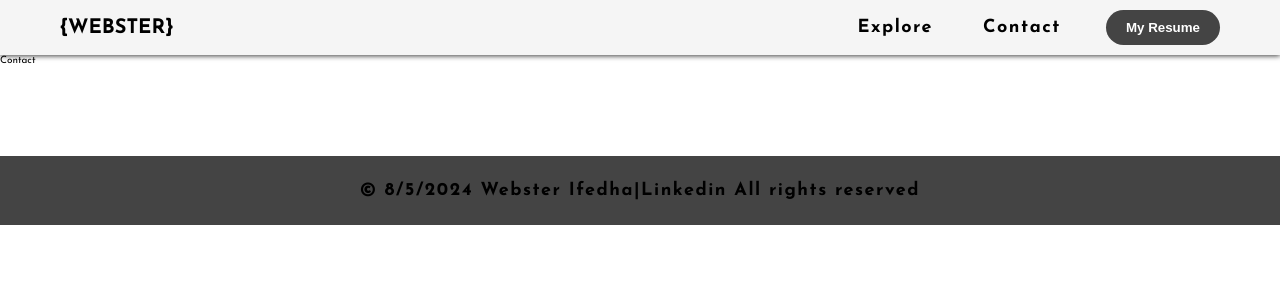
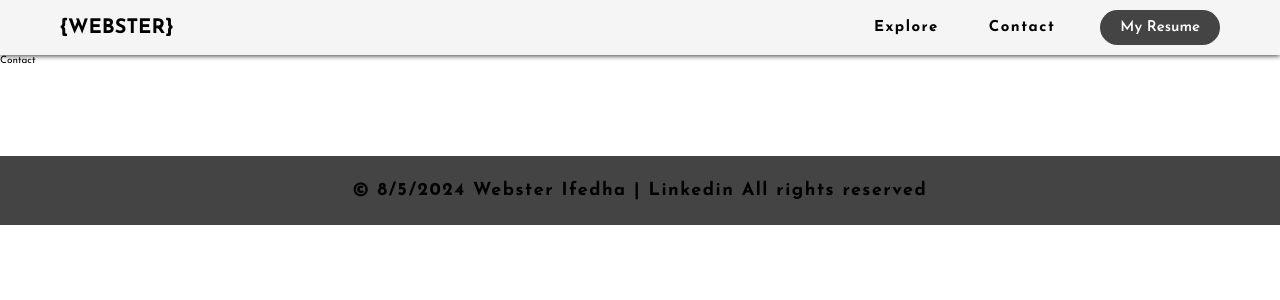
Before and after one commit to WeBstwr/webster_portfolio, a React (Vite) app: page /contact in a window 1280 px wide. Shown: the top 300 px of the page. Built offline with nearby package versions, Linux system fonts and the light colour scheme.

Commit message:
add my resume
I have added my resume and it can be downloaded

```diff
--- a/src/components/Footer/Footer.jsx
+++ b/src/components/Footer/Footer.jsx
@@ -6,14 +6,20 @@ const Footer = () => {
     <div className="footer">
       <p>
         &copy; {today()}{" "}
-        <a href="https://github.com/WeBstwr" target="_blank">
-          Webster Ifedha|
-          <a
-            href="https://www.linkedin.com/in/webster-safala-9147a2245/"
-            target="_blank"
-          >
-            Linkedin
-          </a>
+        <a
+          href="https://github.com/WeBstwr"
+          target="_blank"
+          rel="noopener noreferrer"
+        >
+          Webster Ifedha
+        </a>{" "}
+        |{" "}
+        <a
+          href="https://www.linkedin.com/in/webster-safala-9147a2245/"
+          target="_blank"
+          rel="noopener noreferrer"
+        >
+          Linkedin
         </a>{" "}
         All rights reserved
       </p>
--- a/src/components/Header/Header.jsx
+++ b/src/components/Header/Header.jsx
@@ -12,7 +12,13 @@ function Header() {
         <a href="/contact" className="header-nav__link">
           contact
         </a>
-        <button className="header__resume-btn">my resume</button>
+        <a
+          href="../../../../public/resume.pdf"
+          download="Webster_Resume.pdf"
+          className="header__resume-btn"
+        >
+          my resume
+        </a>
       </nav>
     </header>
   );
--- a/src/components/Header/header.css
+++ b/src/components/Header/header.css
@@ -70,3 +70,8 @@
   cursor: pointer;
   color: #fff;
 }
+
+.header-nav a {
+  text-decoration: none;
+  font-size: 1.5rem;
+}
```
Also changed, not shown: 1 other file (tests, documents, lock files or other folders).
